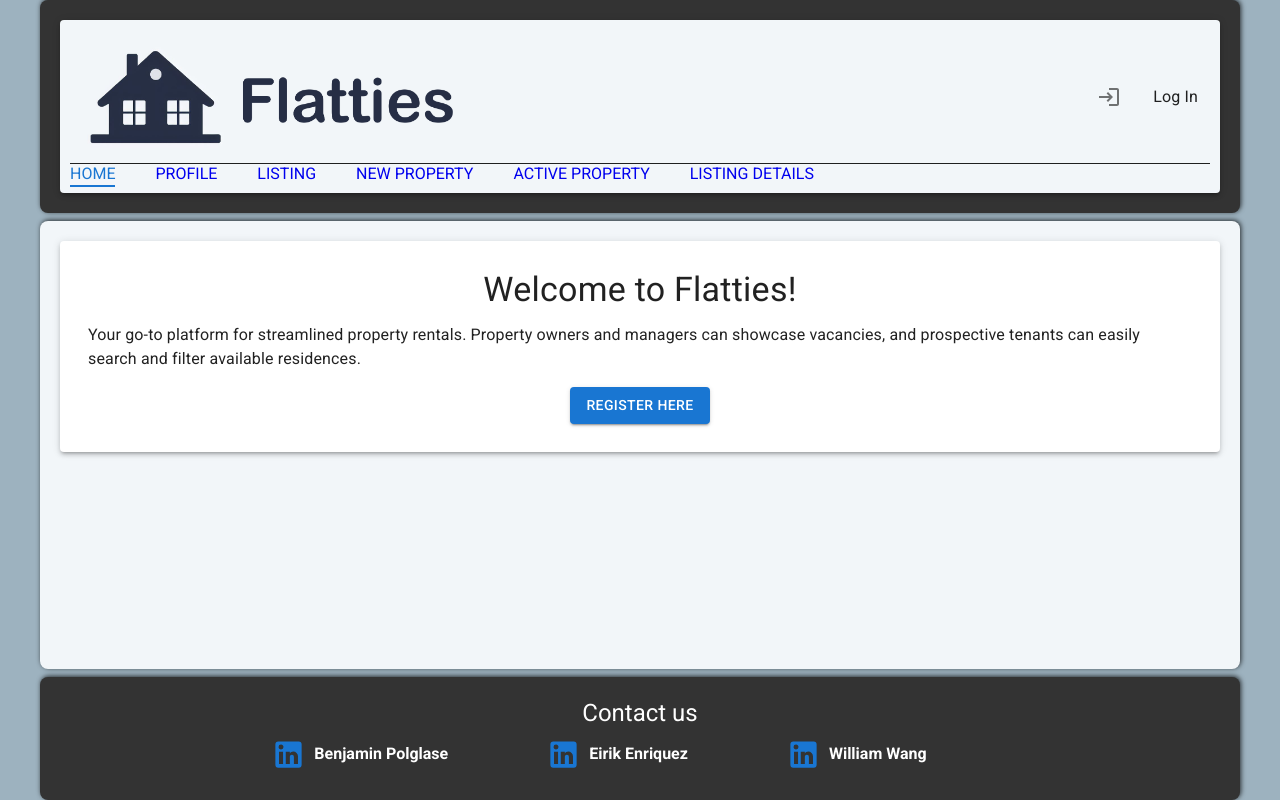
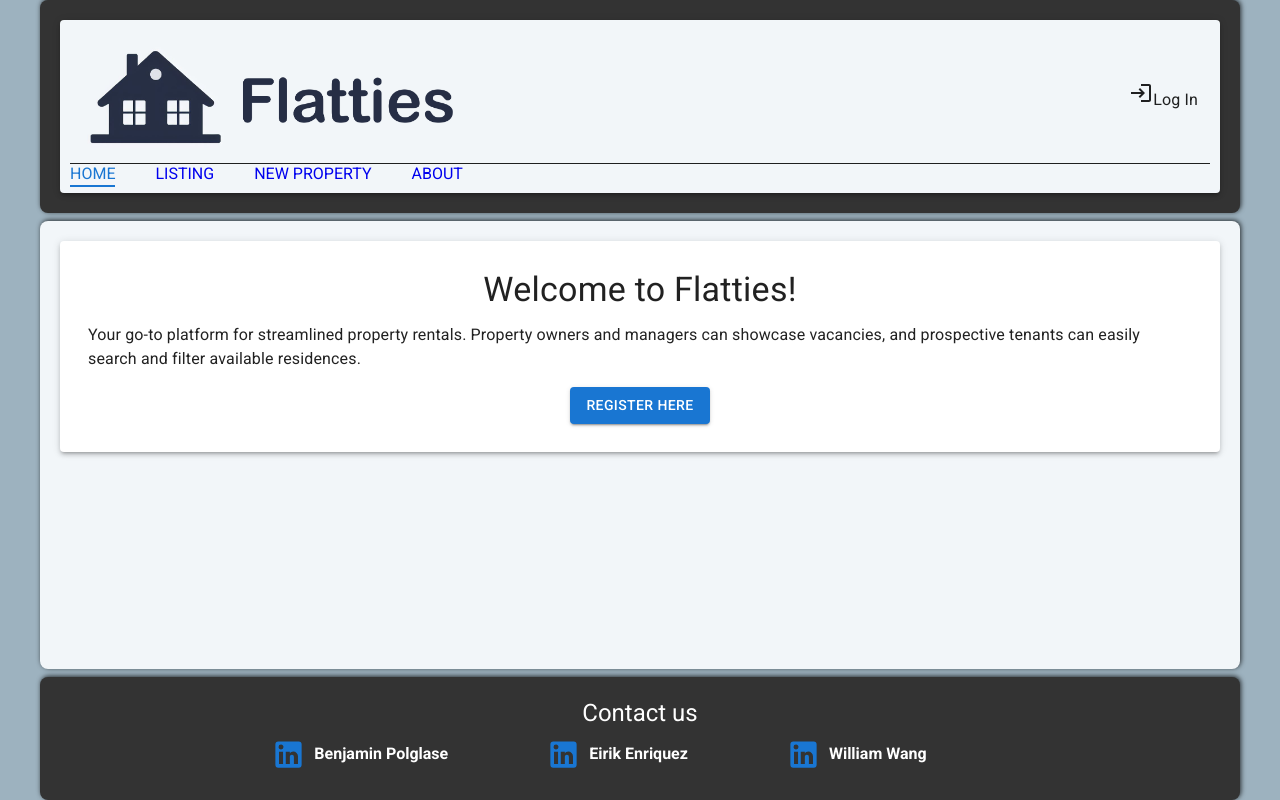
Before and after one commit to Puddle-Dev/Flatties, a React (Create React App) app in the folder flatties-frontend/: page / in a window 1280 px wide. Built offline with nearby package versions, Linux system fonts and the light colour scheme.

Commit message:
merged main into this

```diff
--- a/flatties-frontend/src/components/layout/navBar/NavBar.tsx
+++ b/flatties-frontend/src/components/layout/navBar/NavBar.tsx
@@ -1,15 +1,36 @@
 import React, { useState } from "react";
 import LOGO from "../../../assets/images/flatties-long.png";
-import { Stack, Paper, IconButton, ListItemIcon, Typography } from "@mui/material";
-import LoginIcon from '@mui/icons-material/Login';
+import {
+  Stack,
+  Paper,
+  IconButton,
+  Typography,
+  Menu,
+  MenuItem,
+} from "@mui/material";
+import LoginIcon from "@mui/icons-material/Login";
 import { Link, NavLink } from "react-router-dom";
-import LoginModal from "../login/Login"; // Import the LoginModal component
-import { useCookies } from "react-cookie";
+import LoginModal from "../login/Login";
+import useCookieManager from "../../../services/cookies/cookieManager";
+import profilePic from "../../../assets/images/flatties-icon-logo.png";
+import "./Navbar.css";
 
 function NavBar() {
   const [loginModalOpen, setLoginModalOpen] = useState(false);
+  const [anchorEl, setAnchorEl] = useState<null | HTMLElement>(null);
+  const {getCookie} = useCookieManager();
 
-  const handleLoginClick = () => {
+
+  const handleLoginClick = (event: React.MouseEvent<HTMLElement>) => {
+    setAnchorEl(event.currentTarget);
+  };
+
+  const handleMenuClose = () => {
+    setAnchorEl(null);
+  };
+
+  const handleLoginModalOpen = () => {
+    handleMenuClose();
     setLoginModalOpen(true);
   };
 
@@ -17,19 +38,28 @@ function NavBar() {
     setLoginModalOpen(false);
   };
 
-  const [cookies] = useCookies(["isLoggedIn"]);
+   // Check if token exists to determine login status
+   const token = getCookie("token");
 
   return (
-    <Paper elevation={3} square={false} style={{ padding: "10px", backgroundColor:"#F2F6F9"}}>
+    <Paper
+      elevation={3}
+      square={false}
+      style={{ padding: "10px", backgroundColor: "#F2F6F9" }}
+    >
       <Stack className="Container" direction="column">
-        <Stack className="Container-top" direction="row" borderBottom={1} justifyContent={"space-between"}>
+        <Stack
+          className="Container-top"
+          direction="row"
+          borderBottom={1}
+          justifyContent={"space-between"}
+        >
           {/* top-left part */}
           <Stack className="Container-left" direction="row">
             <img
               src={LOGO}
               alt="LOGO"
               style={{
-                // width: "20%",
                 maxWidth: "400px",
                 height: "auto",
                 marginRight: "10px",
@@ -37,43 +67,65 @@ function NavBar() {
             />
           </Stack>
           {/* top-right part */}
-          <Stack className="Container-right" direction="row-reverse" spacing={2}>
-
+          <Stack
+            className="Container-right"
+            direction="row-reverse"
+            spacing={2}
+          >
+            {token ? (
+              <>
+                <IconButton
+                  edge="end"
+                  aria-label="Profile"
+                  size="large"
+                  color="inherit"
+                  style={{ background: "transparent" }}
+                  onClick={handleLoginClick}
+                >
+                  <Typography variant="body1" component="span">
+                    <img
+                      className="nav-img"
+                      src={profilePic}
+                      alt="Profile Picture"
+                    />
+                  </Typography>
+                </IconButton>
+                <Menu
+                  anchorEl={anchorEl}
+                  open={Boolean(anchorEl)}
+                  onClose={handleMenuClose}
+                >
+                  <MenuItem component={Link} to="/profile" onClick={handleMenuClose}>
+                    Profile
+                  </MenuItem>
+                  <MenuItem onClick={handleLoginModalOpen}>Log Out</MenuItem>
+                </Menu>
+              </>
+            ) : (
               <IconButton
                 edge="end"
                 aria-label="Log In"
                 size="large"
                 color="inherit"
-              style={{ background: 'transparent' }}
-              onClick={handleLoginClick}
+                style={{ background: "transparent" }}
+                onClick={handleLoginModalOpen}
               >
-              <ListItemIcon>
-
+                <Typography variant="body1" component="span">
+                  <>
                     <LoginIcon />
-              </ListItemIcon>
-              <Typography variant="body1" component="span">{cookies.isLoggedIn ? (
-           <Link to="#" style={{ color: 'inherit', textDecoration: 'none' }}>
-              Log Out
-              </Link>
-          ) : (
-                <Link to="#" style={{ color: 'inherit', textDecoration: 'none' }}>
-
                     Log In
-                </Link>
-          )}
+                  </>
                 </Typography>
               </IconButton>
-
+            )}
           </Stack>
         </Stack>
-        {/* buttom part */}
+        {/* bottom part */}
         <Stack className="NavBar" direction="row" spacing={5}>
           <NavLink to="/">HOME</NavLink>
-          <NavLink to="/profile">PROFILE</NavLink>
           <NavLink to="/listing">LISTING</NavLink>
           <NavLink to="/new-property">NEW PROPERTY</NavLink>
-          <NavLink to="/active-property">ACTIVE PROPERTY</NavLink>
-          <NavLink to="/listing-details">LISTING DETAILS</NavLink>
+          <NavLink to="/about">ABOUT</NavLink>
         </Stack>
 
         <LoginModal open={loginModalOpen} handleClose={handleLoginModalClose} />
```
Also changed, not shown: 1 other file (tests, documents, lock files or other folders). Lines whose indentation alone changed are shown as unchanged.
